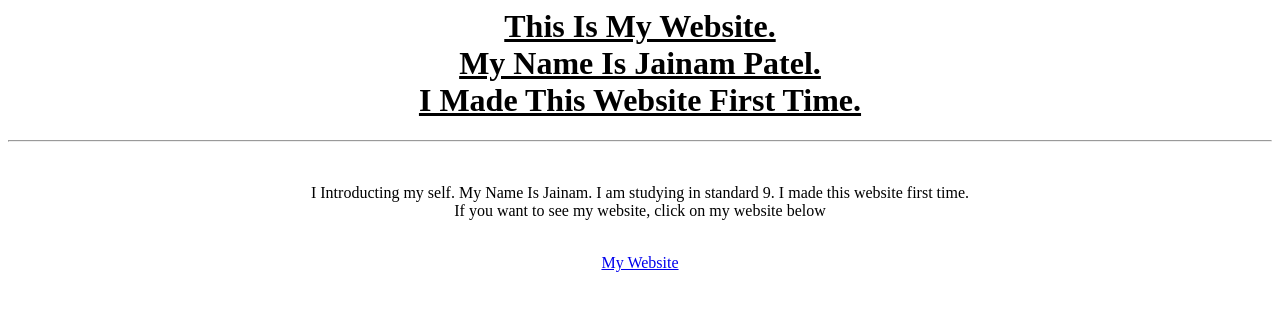
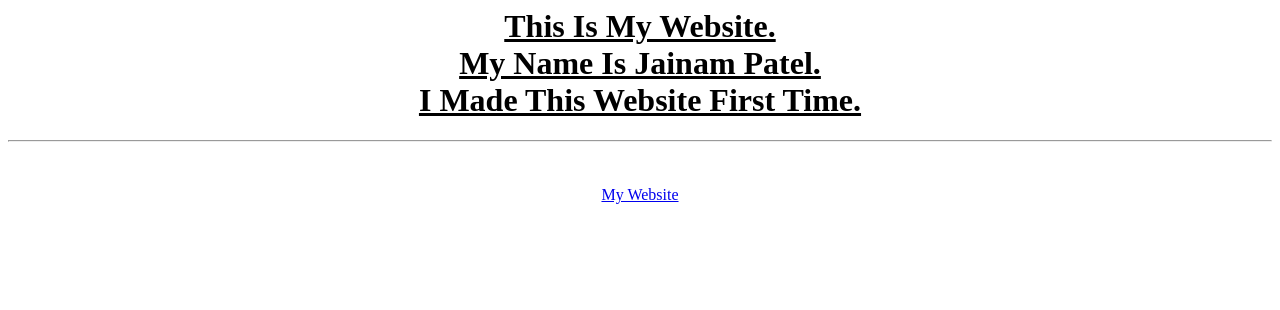
Before and after one commit to pateljainam/pateljainam.github.io, a plain HTML site: page index.html in a window 1280 px wide. Drawn offline with Linux system fonts and the light colour scheme.

Commit message:
Update index.html

```diff
--- a/index.html
+++ b/index.html
@@ -16,14 +16,7 @@ I Made This Website First Time.
   <hr>
   <br>
   <center>
-  <p>
-   I Introducting my self.
-   My Name Is Jainam.
-   I am studying in standard 9.
-   I made this website first time.
-   <br>
-   If you want to see my website, click on my website below
-  </p>
+
    <br>
   <a href='index1.html'>My Website</a>
   </center>
```
